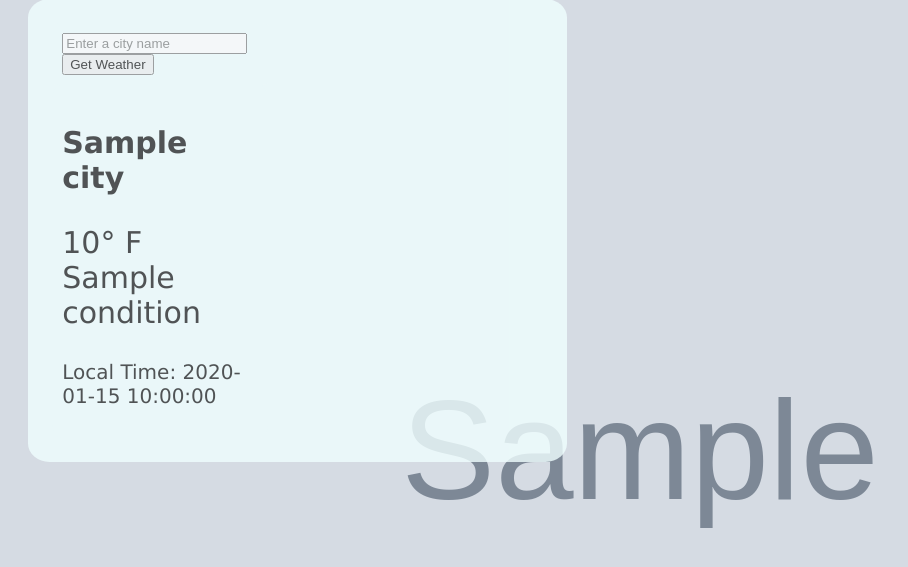
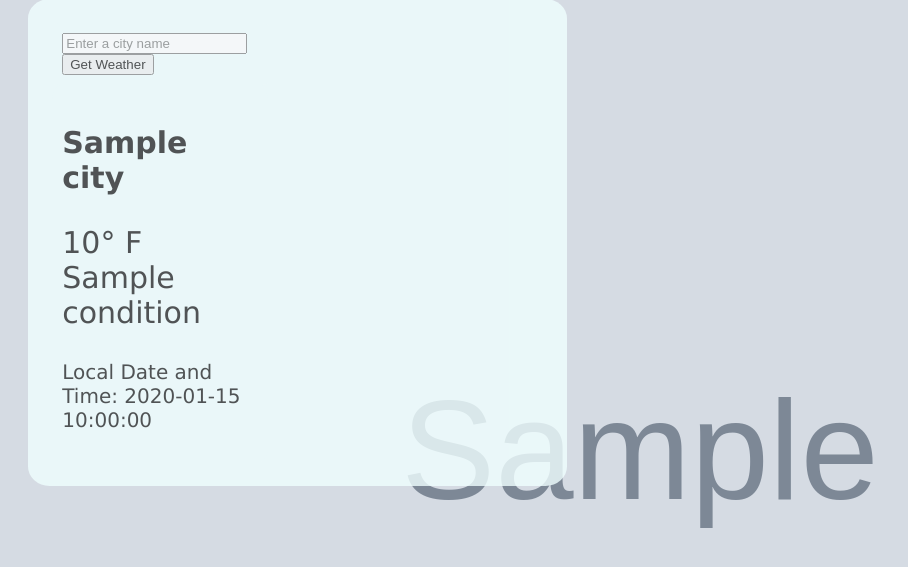
Before and after one commit to Arjun-Rasane/APProject, a Flask app: template AP_Project/templates/index.html in a window 1280 px wide. Shown: the part 29-596 px from the top of the page, without its empty margins (0-908 px from the left). Run offline with Flask 3, Linux system fonts and the light colour scheme; the template is opened without the code that fills it: most values are stand-ins (such as "Sample title", 1, 10 or a date in 2020); grey boxes marked "Sample" are stand-in pictures.

Commit message:
Update index.html

```diff
--- a/AP_Project/templates/index.html
+++ b/AP_Project/templates/index.html
@@ -61,7 +61,7 @@
                     <p style="font-size:30px;font-family:verdana">{{temp_fer}}° F {{condition}}</p>
                 </div>
                 <div>
-                    <p style="font-size:20px;font-family:verdana">Local Time: {{local_time}}</p>
+                    <p style="font-size:20px;font-family:verdana">Local Date and Time: {{local_time}}</p>
                 </div>
             </div>
         {% endif %}
```
